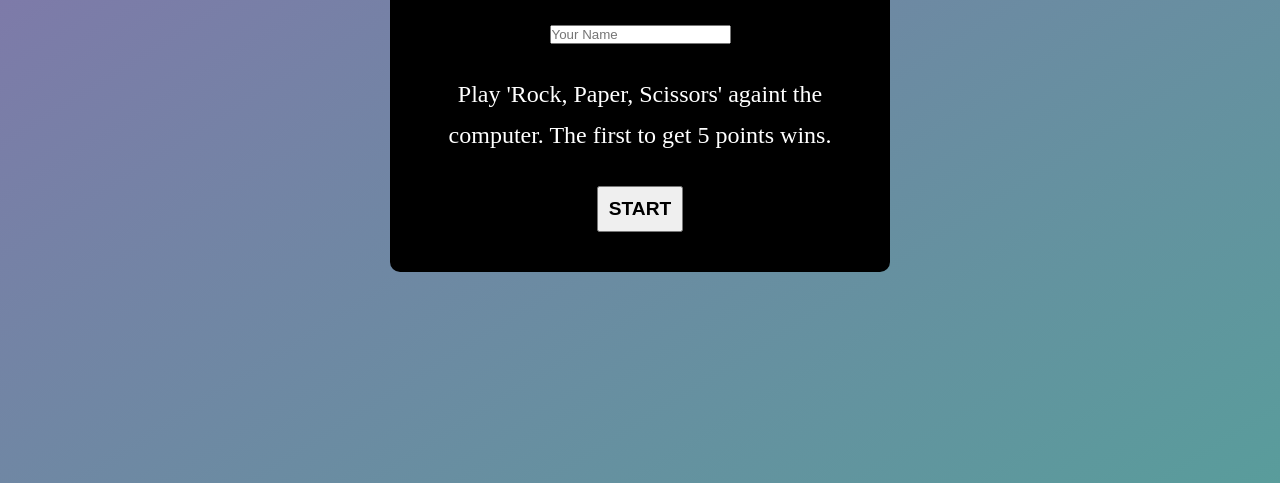
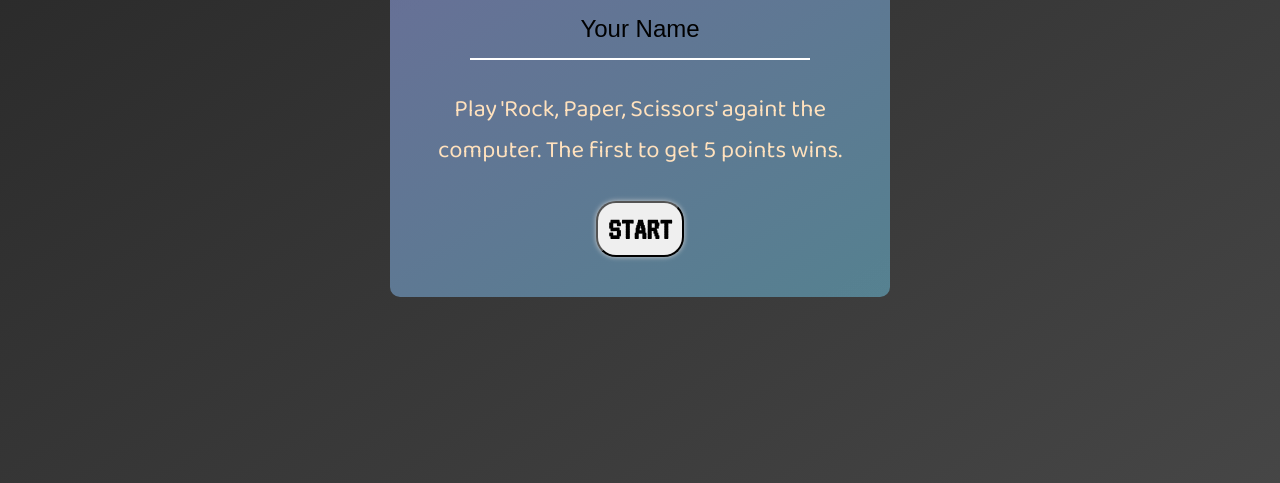
Before and after one commit to oscargonzalezdev/js-project, a plain HTML site: page index.html in a window 1280 px wide. Shown: the part 317-800 px from the top of the page. Drawn offline with Linux system fonts and the light colour scheme.

Commit message:
update game logic, structure, and style

```diff
--- a/index.html
+++ b/index.html
@@ -12,7 +12,7 @@
     <div class="container">
       <!-- POPUPS -->
       <div>
-        <section class="popup" id="start">
+        <form class="popup" id="start">
           <h2>WELCOME</h2>
           <input
             type="text"
@@ -24,10 +24,8 @@
             Play 'Rock, Paper, Scissors' againt the computer. The first to get 5
             points wins.
           </p>
-          <button onclick="closePopup('start') & startGame()" class="btn">
-            START
-          </button>
-        </section>
+          <button type="submit" class="btn">START</button>
+        </form>
         <section class="popup" id="end">
           <h2>GAME OVER</h2>
           <div id="msgContainer"></div>
@@ -36,10 +34,10 @@
       </div>
       <!-- GAME BOARD -->
       <div id="gameBoard">
-        <header>
-          <h1>Rock, Paper, Scissors</h1>
-        </header>
         <main>
+          <header>
+            <h1>Rock, Paper, Scissors</h1>
+          </header>
           <section class="score-info">
             <div>
               <span class="playerEmoji">👨‍💻</span>
--- a/src/game.js
+++ b/src/game.js
@@ -1,4 +1,3 @@
-
 //global variables
 let playerScore = 0
 let computerScore = 0
@@ -15,7 +14,6 @@ function computerPlay() {
             return 'scissors'
     }
 }
-
 
 // compare both selection and return the winner
 function playRound(playerSelection, computerSelection) {
@@ -43,41 +41,11 @@ function playRound(playerSelection, computerSelection) {
     }
 }
 
-// play game
-// function game() {
-//     do {
-//         playRound(playerSelection(), computerPlay())
-//     } while (rounds > 0)
-
-//     // game results
-//     if (playerScore > computerScore) {
-//         return alert(`Rounds Completed!\n You win! 🏆 \n Player: ${playerScore} Computer: ${computerScore}`)
-//     } else if (playerScore < computerScore) {
-//         return alert(`Rounds Completed!\n Computer wins! 🤖 \n Player: ${playerScore} Computer: ${computerScore}`)
-//     } else {
-//         return alert(`Rounds Completed!\n Nobody wins! \n Player: ${playerScore} Computer: ${computerScore} \n Please play again!`)
-//     }
-// }
-
-// game()
-
-
-// create a new element
-
-// const paragraph = document.createElement('p')
-// paragraph.innerHTML = `Hey I'm red!`
-// paragraph.style.color = 'red'
-
-// const header = document.createElement('h3')
-// header.innerHTML = `I'm a blue h3`
-// header.setAttribute('style', 'color: blue')
-
-
-// const body = document.querySelector('body')
-
-// body.appendChild(paragraph)
-// body.appendChild(header)
-
+const startForm = document.querySelector('#start').addEventListener('submit', e => {
+    e.preventDefault()
+    closePopup('start')
+    startGame()
+})
 
 // functions
 const closePopup = (popupID) => {
@@ -90,7 +58,7 @@ const startGame = () => {
     gameBoard.style.display = 'block'
     const selectedName = document.getElementById('selectedName').value
     const playerName = document.getElementById('playerName')
-    if (selectedName.length > 1) {
+    if (selectedName) {
         playerName.innerText = selectedName
     }
 }
--- a/styles/styles.css
+++ b/styles/styles.css
@@ -1,20 +1,40 @@
+@import url('https://fonts.googleapis.com/css2?family=Baloo+2&family=Lilita+One&family=VT323&display=swap');
+
+:root {
+    --color-primary: #7c66a5eb;
+    --color-secondary: #4b9493eb;
+    --color-dark: #262e2eeb;
+    --color-light: #ffe1bd;
+}
+
 * {
     margin: 0;
     padding: 0;
     box-sizing: border-box;
 }
 
+html body {
+    background: linear-gradient(to right bottom, #252525, #363636eb) 50% fixed;
+    font-family: 'Baloo 2', 'Courier New', Courier, monospace;
+}
+
 button {
-    font-size: 1.2rem;
+    font-size: 2rem;
     padding: 10px;
     cursor: pointer;
     font-weight: bold;
+    font-family: 'VT323', 'Segoe UI', Tahoma, Geneva, Verdana, sans-serif;
+    border-radius: 20px;
+    box-shadow: 0 0 5px #ccc;
+}
+
+button:hover {
+    background-color: #ffe1bd;
 }
 
 .container {
     width: 100vw;
     height: 100vh;
-    background: linear-gradient(to right bottom, #7c66a5eb, #4b9493eb) 50% fixed;
     display: flex;
     flex-direction: column;
     justify-content: center;
@@ -23,11 +43,13 @@ button {
 }
 
 .popup {
+    font-size: 1.5rem;
+    line-height: 1.7;
     text-align: center;
     max-width: 500px;
-    color: #fff;
+    color: var(--color-light);
     height: fit-content;
-    background-color: black;
+    background: linear-gradient(to right bottom, var(--color-primary), var(--color-secondary)) 50% fixed;
     padding: 40px;
     border-radius: 10px;
     position: absolute;
@@ -44,18 +66,34 @@ button {
     gap: 30px;
 }
 
-.popup {
-    font-size: 1.5rem;
-    line-height: 1.7;
+.popup input {
+    font-size: inherit;
+    padding: 15px;
+    background: none;
+    border: none;
+    border-bottom: 2px solid #fff;
+    outline: none;
+    text-align: inherit;
 }
 
-#end, #gameBoard {
+.popup input::placeholder {
+    color: inherit;
+}
+
+#end,
+#gameBoard {
     display: none;
 }
 
 header {
     text-align: center;
     margin-bottom: 20px;
+}
+
+header h1 {
+    font-family: 'Lilita One', 'Times New Roman', Times, serif;
+    font-size: 3rem;
+    color: rgb(6, 84, 82);
 }
 
 
@@ -79,7 +117,8 @@ header {
     align-items: center;
 }
 
-.score-info div, .selection div {
+.score-info div,
+.selection div {
     min-width: 120px;
     text-align: center;
 }
@@ -103,14 +142,15 @@ header {
 }
 
 main {
-    min-width: 800px;
-    min-height: 500px;
+    min-width: 50vw;
+    min-height: 80vh;
     padding: 50px;
     display: flex;
+    flex: 1;
     flex-direction: column;
     justify-content: space-between;
     align-items: center;
-    background-color: #00000080;
+    background: linear-gradient(to right bottom, var(--color-primary), var(--color-secondary)) 50% fixed;
     color: #fff;
     border-radius: 10px;
 }
@@ -134,3 +174,8 @@ main {
     min-width: 170px;
     font-size: 1.9rem;
 }
+
+#playerScore,
+#computerScore {
+    font-size: 4rem;
+}
```
